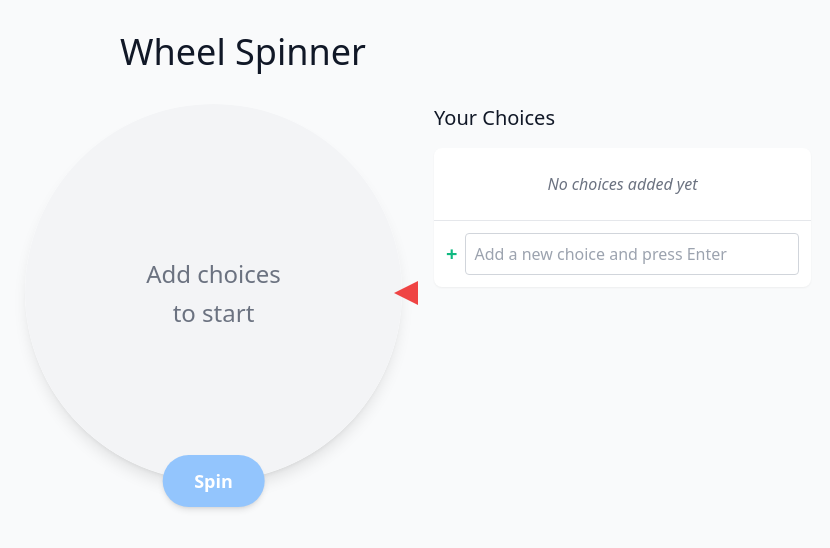
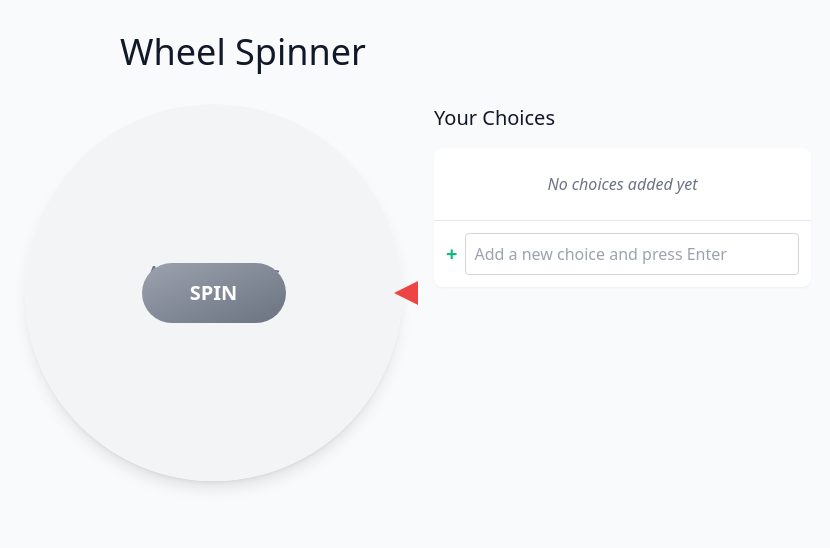
Before and after one commit to gpetiot/wheel-js, a React (Create React App) app: page / in a window 1280 px wide. Shown: the top 548 px of the page, without its empty margins (397-1227 px from the left). Built offline with nearby package versions, Linux system fonts and the light colour scheme; the HTML template or start-up script is replaced by a standard one.

Commit message:
Style(WheelSpinner): remove play icon from spin button

```diff
--- a/src/components/WheelSpinner.js
+++ b/src/components/WheelSpinner.js
@@ -298,11 +298,28 @@ const WheelSpinner = () => {
               />
             </div>
             <button
-              className="absolute bottom-0 left-1/2 -translate-x-1/2 translate-y-1/2 py-3 px-8 bg-blue-600 hover:bg-blue-700 text-white font-bold text-lg rounded-full shadow-md transition-colors duration-200 cursor-pointer z-10 disabled:bg-blue-300 disabled:cursor-not-allowed"
+              className="absolute left-1/2 top-1/2 -translate-x-1/2 -translate-y-1/2 py-4 px-8
+              bg-gradient-to-br from-red-500 to-red-700 hover:from-red-600 hover:to-red-800
+              text-white font-bold text-xl rounded-full
+              shadow-[0_4px_14px_0_rgba(220,38,38,0.39)]
+              transition-all duration-300 ease-out transform hover:scale-105 active:scale-95
+              cursor-pointer z-10
+              disabled:from-gray-400 disabled:to-gray-500 disabled:cursor-not-allowed disabled:shadow-none
+              flex items-center justify-center gap-2 min-w-36"
               onClick={spinWheel}
               disabled={isSpinning || choices.length === 0}
             >
-              {isSpinning ? "Spinning..." : "Spin"}
+              {isSpinning ? (
+                <>
+                  <svg className="animate-spin -ml-1 mr-2 h-5 w-5 text-white" xmlns="http://www.w3.org/2000/svg" fill="none" viewBox="0 0 24 24">
+                    <circle className="opacity-25" cx="12" cy="12" r="10" stroke="currentColor" strokeWidth="4"></circle>
+                    <path className="opacity-75" fill="currentColor" d="M4 12a8 8 0 018-8V0C5.373 0 0 5.373 0 12h4zm2 5.291A7.962 7.962 0 014 12H0c0 3.042 1.135 5.824 3 7.938l3-2.647z"></path>
+                  </svg>
+                  Spinning...
+                </>
+              ) : (
+                "SPIN"
+              )}
             </button>
           </div>
 
```
